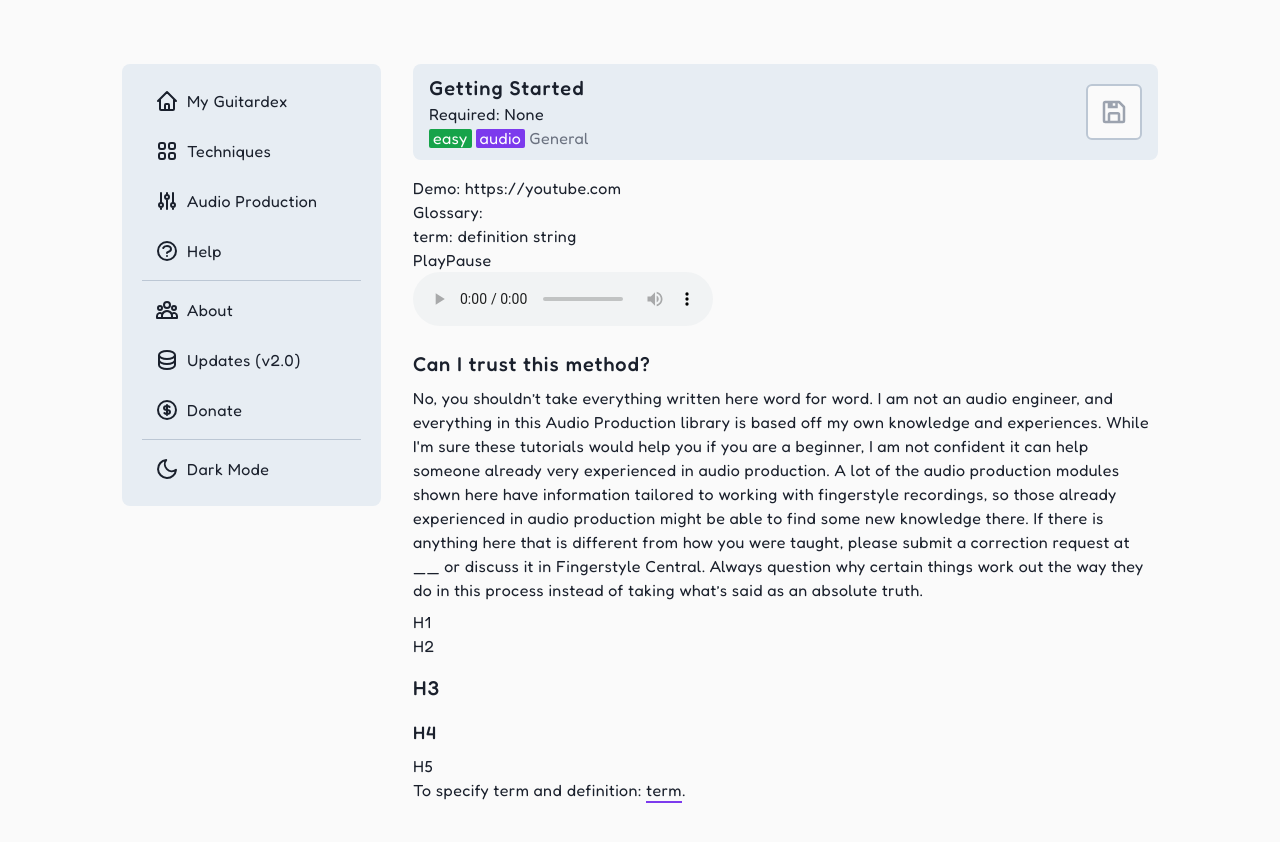
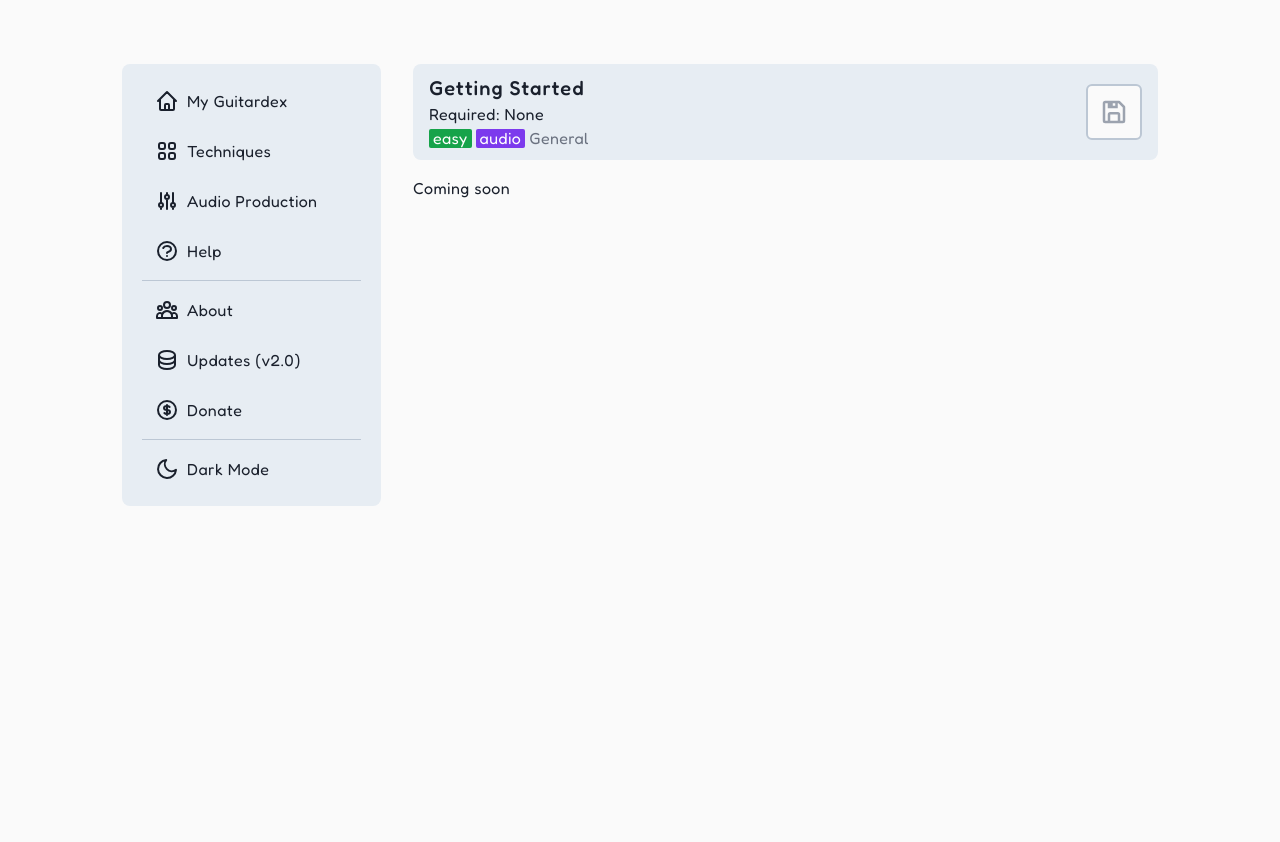
Before and after one commit to robchendev/Guitardex, a Next.js app: page /a/1 in a window 1280 px wide. Shown: the top 842 px of the page. Built offline with nearby package versions, Linux system fonts and the light colour scheme.

Commit message:
Replaced each audio production module page with Coming Soon

```diff
--- a/components/Dex/DexInfoItem.tsx
+++ b/components/Dex/DexInfoItem.tsx
@@ -12,7 +12,7 @@ const DexInfoItem = ({
   href: string;
 }) => {
   return (
-    <Link className="w-full hover:text-text group relative" href={href}>
+    <Link className="w-full hover:text-link group transition-none" href={href}>
       <HStack
         className={"bg-bg rounded-md duration-200 group-hover:ml-3 relative z-20 mb-1.5"}
         justifyContent="space-between"
--- a/pages/a/[id]/index.tsx
+++ b/pages/a/[id]/index.tsx
@@ -26,7 +26,8 @@ const AudioProduction = ({ moduleData }: { moduleData: Module }) => {
     <Wrapper>
       <div>
         <ModuleHeader frontmatter={moduleData} library="a" />
-        <div>Demo: {moduleData.demo}</div>
+        <div>Coming soon</div>
+        {/* <div>Demo: {moduleData.demo}</div>
         <div>
           <div>Glossary: </div>
           <ul>
@@ -40,7 +41,7 @@ const AudioProduction = ({ moduleData }: { moduleData: Module }) => {
         <RenderMarkdown
           contentMarkdown={moduleData.contentMarkdown}
           addToGlossary={addToGlossary}
-        />
+        /> */}
       </div>
     </Wrapper>
   );
```
Also changed, not shown: dynamic/audioProduction/2-recommended-plugins.md (+1 -1 lines), dynamic/audioProduction/3-beginner-mistakes.md (+1 -2 lines).
